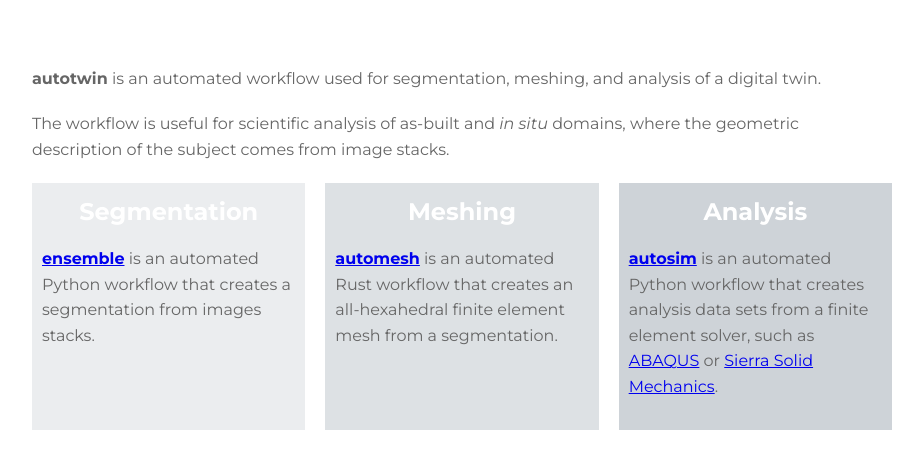
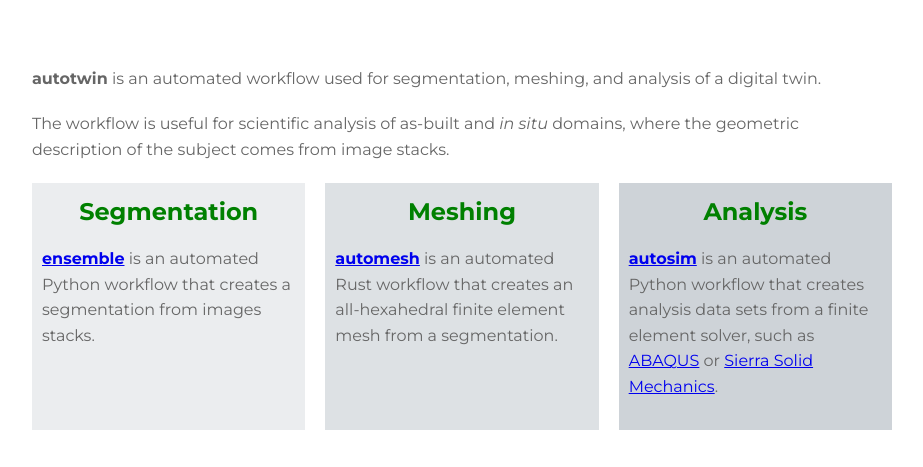
Before and after one commit to autotwin/autotwin.github.io, a plain HTML site: page index.html in a window 1280 px wide. Shown: the part 129-596 px from the top of the page, without its empty margins (178-1101 px from the left). Drawn offline with Linux system fonts and the light colour scheme.

```diff
--- a/index.html
+++ b/index.html
@@ -87,21 +87,19 @@
             padding: 10px;
             /* border: 4px solid #646D74;
             border-radius: 4px; */
+            color: green;
         }
 
         .box-one {
             background-color: #EBEDEF;
-            color: white;
         }
 
         .box-two {
             background-color: #DDE1E4;
-            color: white;
         }
 
         .box-three {
             background-color: #CED3D8;
-            color: white;
         }
 
         .box h2 {
```
